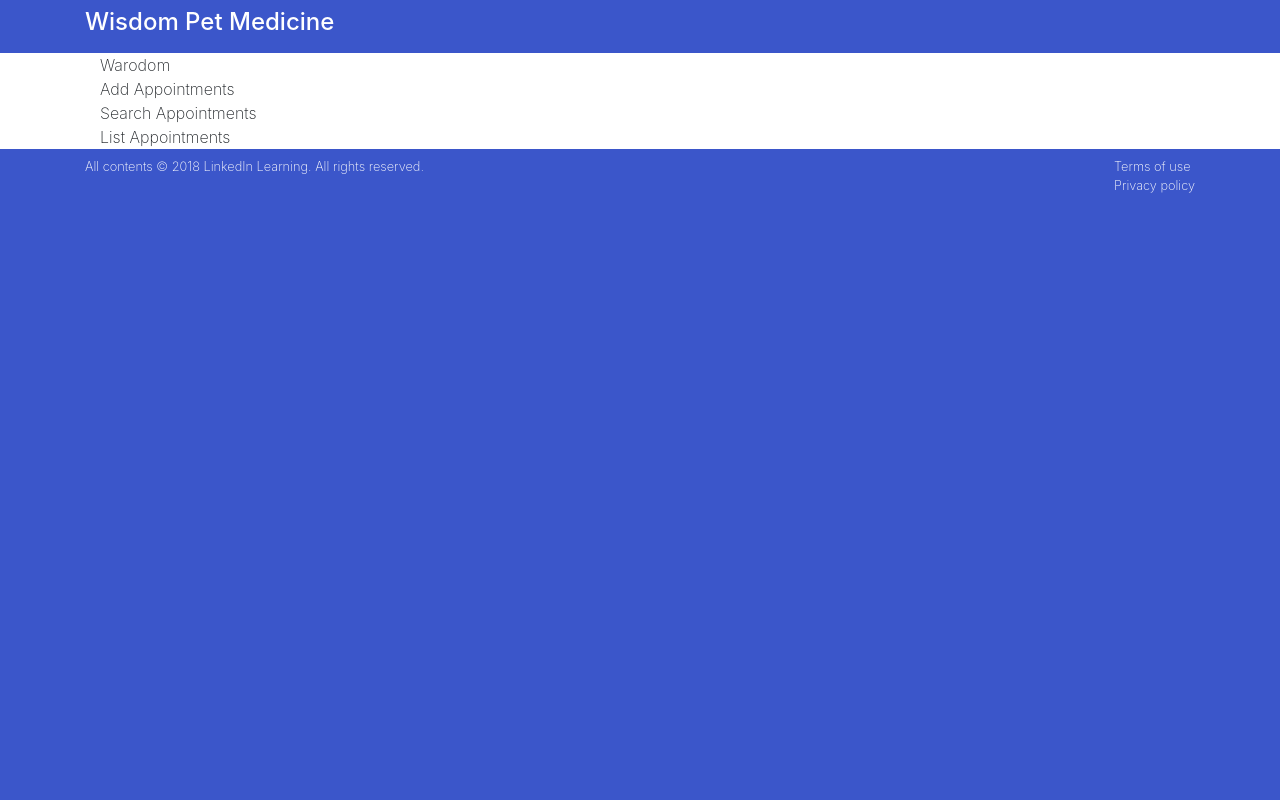
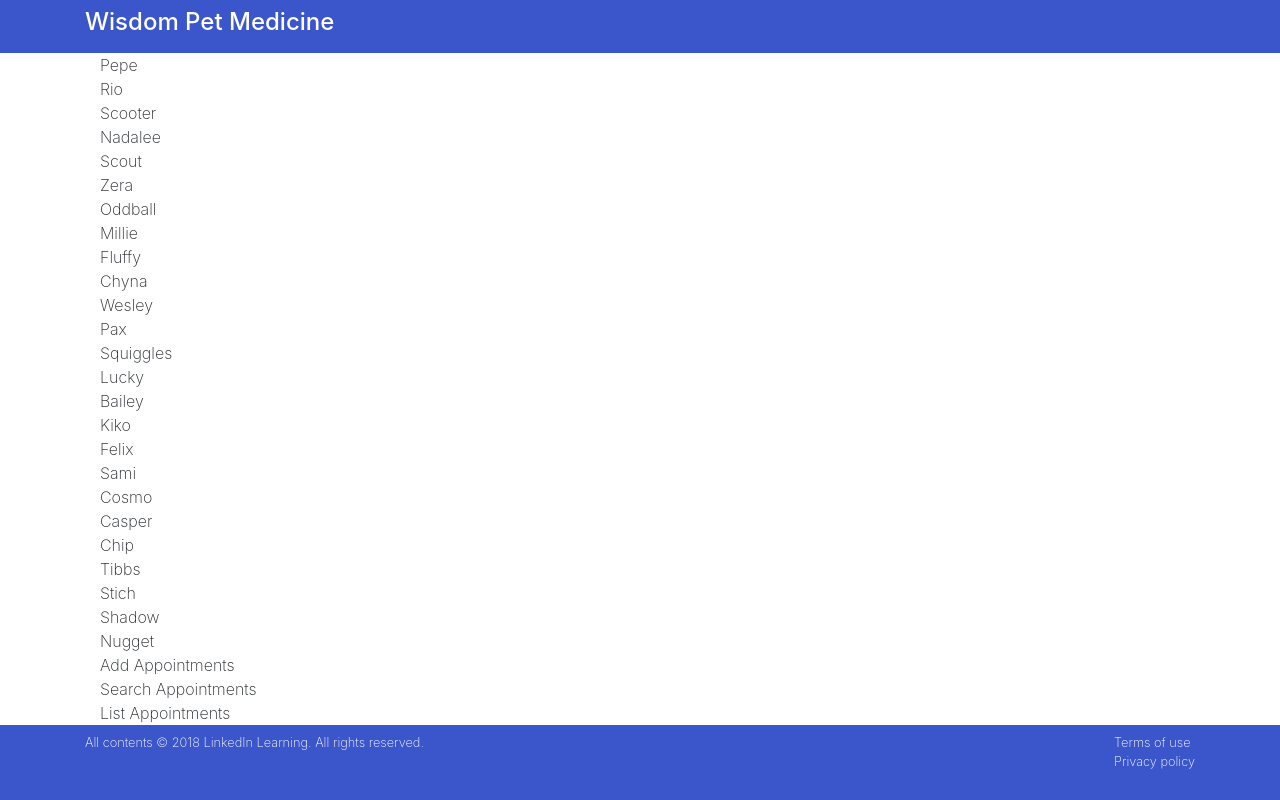
Before and after one commit to kwarodom/learnreactinterface, a React (Create React App) app: page / in a window 1280 px wide. Built offline with nearby package versions, Linux system fonts and the light colour scheme.

Commit message:
2.3 working with complex data

```diff
--- a/src/components/App.js
+++ b/src/components/App.js
@@ -29,13 +29,19 @@ class App extends Component {
   }
 
   render() {
+    const listItems = this.state.myAppointments.map(item => (
+      <div>
+          <div>{ item.petName }</div>
+          <div>{ this.ownerName }</div>
+      </div>
+    ));
     return (
       <main className="page bg-white" id="petratings">
         <div className="container">
           <div className="row">
             <div className="col-md-12 bg-white">
               <div className="container">
-                { this.state.myName }
+                { listItems }
                 <AddAppointments />
                 <SearchAppointments />
                 <ListAppointments />
```
